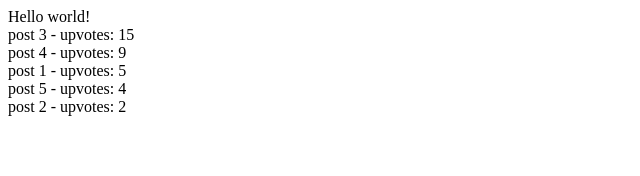
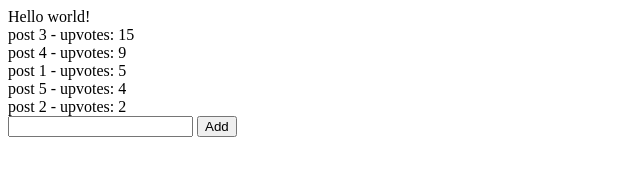
Before and after one commit to jacscoder-old/MyFlapperNews, a plain HTML site: page index.html in a window 1280 px wide. Shown: the whole page, without its empty margins (0-640 px from the left). Drawn offline with nearby package versions, Linux system fonts and the light colour scheme.

Commit message:
add incrementPost (half)

```diff
--- a/app.js
+++ b/app.js
@@ -9,4 +9,7 @@ var app = angular.module('flapperNews', [])
       {title: 'post 4', upvotes: 9},
       {title: 'post 5', upvotes: 4}
     ];
+    self.incrementPost = function() {
+      self.posts.push({title: self.title, upvotes: 4});
+    };
 	}]);
--- a/index.html
+++ b/index.html
@@ -10,6 +10,11 @@
     <div ng-repeat="post in ctrl.posts | orderBy: '-upvotes'">
       {{post.title}} - upvotes: {{post.upvotes}}
     </div>
+    <form ng-submit="ctrl.incrementPost()">
+      <input type="text" ng-model="ctrl.title"></input>
+      <button type="submit"> Add </button>
+    </form>
+
 	</body>
 
 </html>
```
